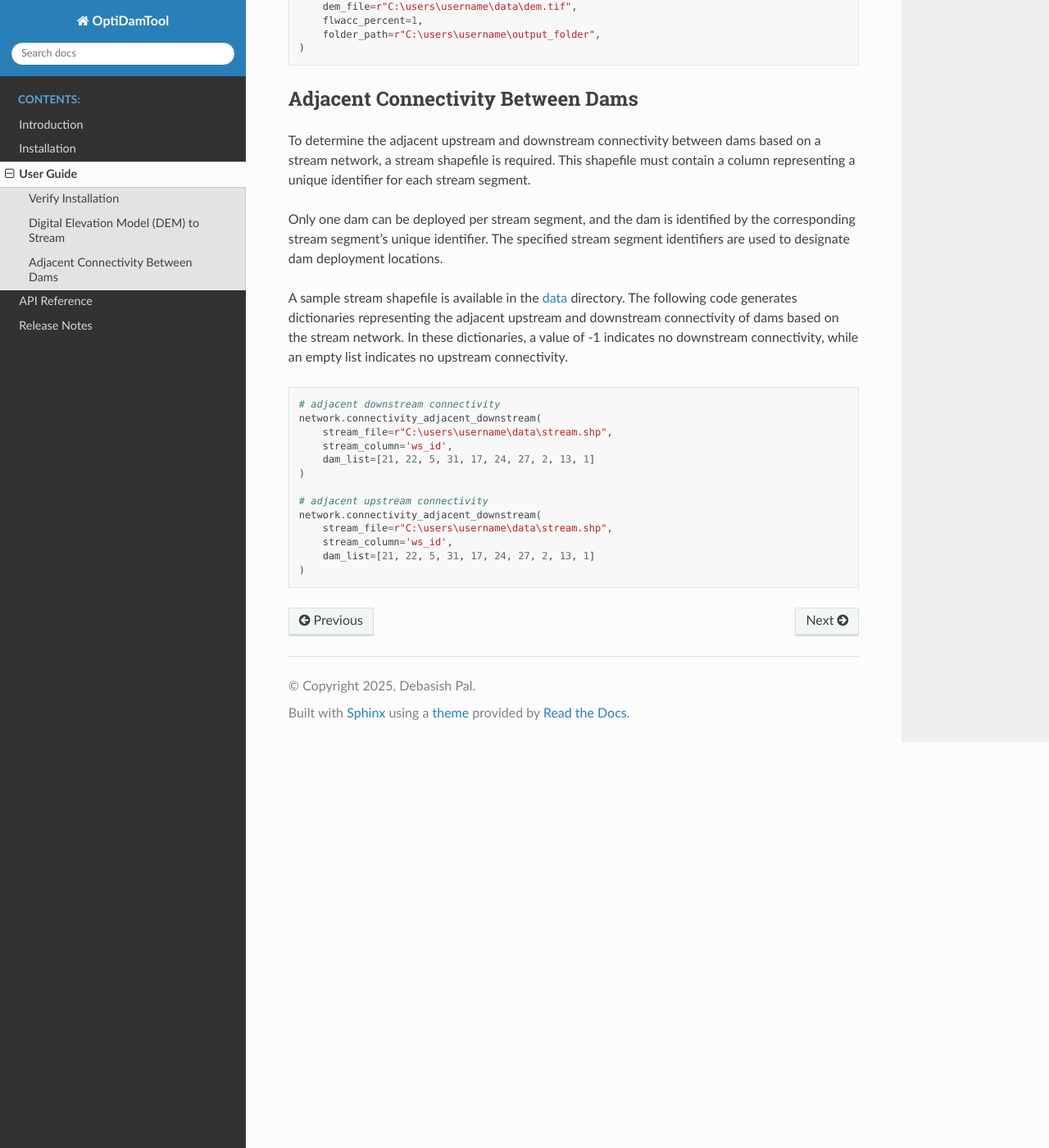
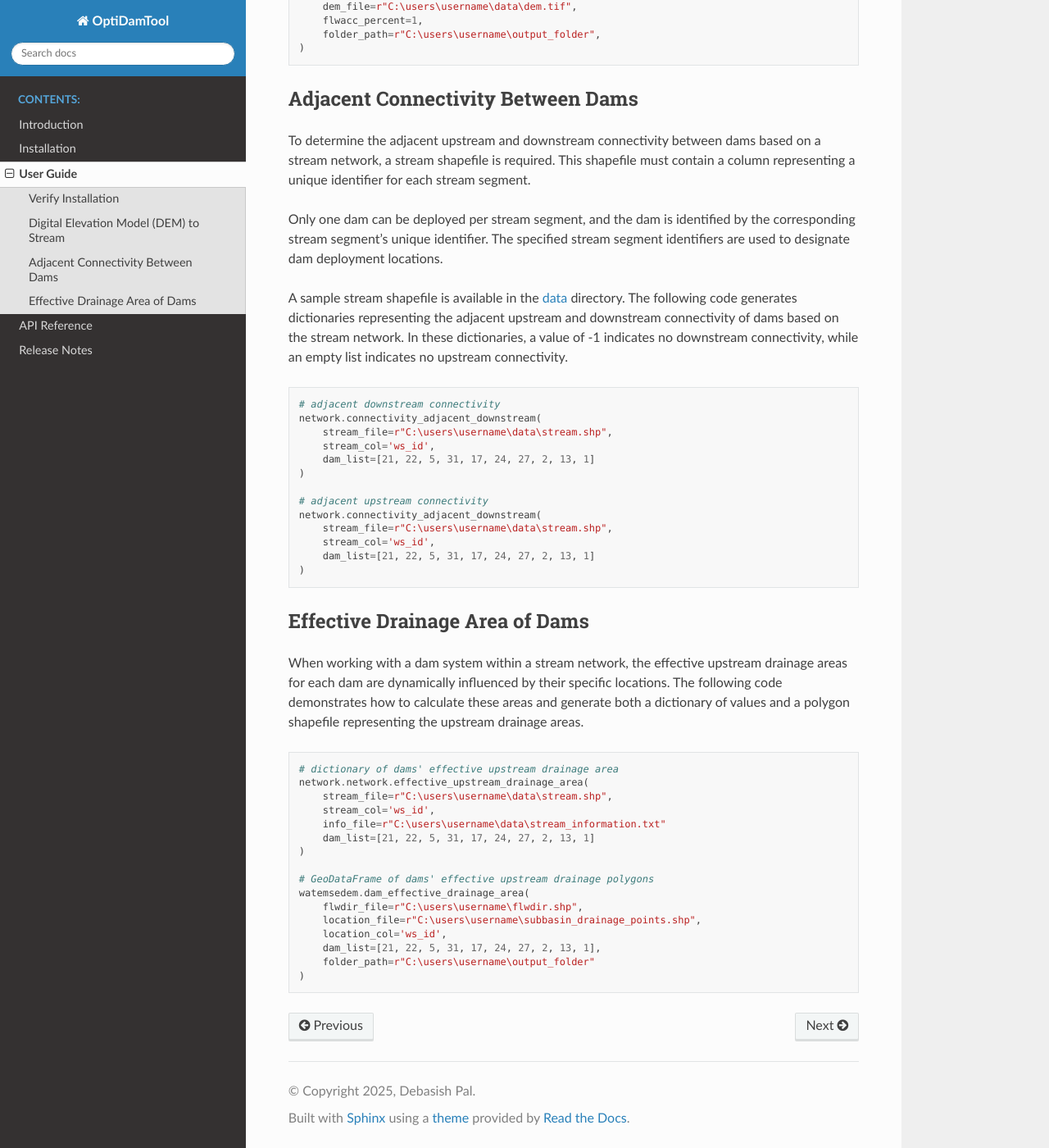
Before and after one commit to debpal/OptiDamTool, a Sphinx documentation site: the page built from docs/userguide.rst, in a window 1280 px wide and 1400 px high, scrolled down 644 px. Shown: the whole window at 82% size. Built offline with Sphinx 7.4.7 and the Read the Docs theme 3.1.0, drawn with Linux system fonts in a browser that asks for light colours.

Commit message:
update docs

```diff
--- a/docs/introduction.rst
+++ b/docs/introduction.rst
@@ -21,6 +21,7 @@ Classes
 Provides methods to prepare inputs for simulating the `WaTEM/SEDEM <https://github.com/watem-sedem>`_ model, which predicts soil erosion, sediment transport capacity, and sediment delivery to stream networks at the watershed scale. This class currently provides the following feature:
 
 * Converts Digital Elevation Model (DEM) data into the stream files required for the WaTEM/SEDEM model, with the ``river routing = 1`` extension enabled.
+* Generates effective upstream drainage polygons for selected dam locations within a stream network.
 
 
 :class:`OptiDamTool.Network`
@@ -28,4 +29,5 @@ Provides methods to prepare inputs for simulating the `WaTEM/SEDEM <https://gith
 
 Offers methods for establishing hydrological and sedimentation flow connectivity between dams using the stream network. This class currently provides the following feature:
 
-- Identifies connectivity between adjacent upstream and downstream dams.
+* Identifies connectivity between adjacent upstream and downstream dams.
+* Computes the effective upstream drainage area values for selected dam locations within a stream network.
--- a/docs/userguide.rst
+++ b/docs/userguide.rst
@@ -57,13 +57,41 @@ In these dictionaries, a value of -1 indicates no downstream connectivity, while
     # adjacent downstream connectivity
     network.connectivity_adjacent_downstream(
         stream_file=r"C:\users\username\data\stream.shp",
-        stream_column='ws_id',
+        stream_col='ws_id',
         dam_list=[21, 22, 5, 31, 17, 24, 27, 2, 13, 1]
     )
 
     # adjacent upstream connectivity
     network.connectivity_adjacent_downstream(
         stream_file=r"C:\users\username\data\stream.shp",
-        stream_column='ws_id',
+        stream_col='ws_id',
         dam_list=[21, 22, 5, 31, 17, 24, 27, 2, 13, 1]
     )
+
+
+Effective Drainage Area of Dams
+-----------------------------------------
+
+When working with a dam system within a stream network, the effective upstream drainage areas
+for each dam are dynamically influenced by their specific locations. The following code demonstrates
+how to calculate these areas and generate both a dictionary of values and a polygon shapefile representing the upstream drainage areas.
+
+
+.. code-block:: python
+
+    # dictionary of dams' effective upstream drainage area
+    network.network.effective_upstream_drainage_area(
+        stream_file=r"C:\users\username\data\stream.shp",
+        stream_col='ws_id',
+        info_file=r"C:\users\username\data\stream_information.txt"
+        dam_list=[21, 22, 5, 31, 17, 24, 27, 2, 13, 1]
+    )
+
+    # GeoDataFrame of dams' effective upstream drainage polygons
+    watemsedem.dam_effective_drainage_area(
+        flwdir_file=r"C:\users\username\flwdir.shp",
+        location_file=r"C:\users\username\subbasin_drainage_points.shp",
+        location_col='ws_id',
+        dam_list=[21, 22, 5, 31, 17, 24, 27, 2, 13, 1],
+        folder_path=r"C:\users\username\output_folder"
+    )
```
Also changed, not shown: docs/changelog.rst (+12 -1 lines).
